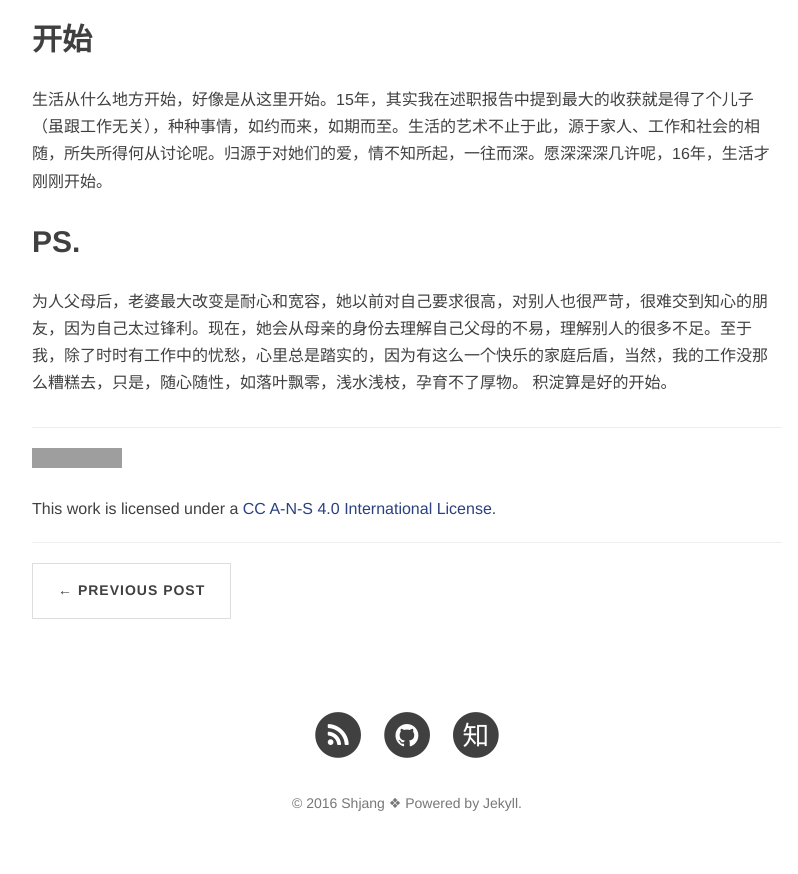
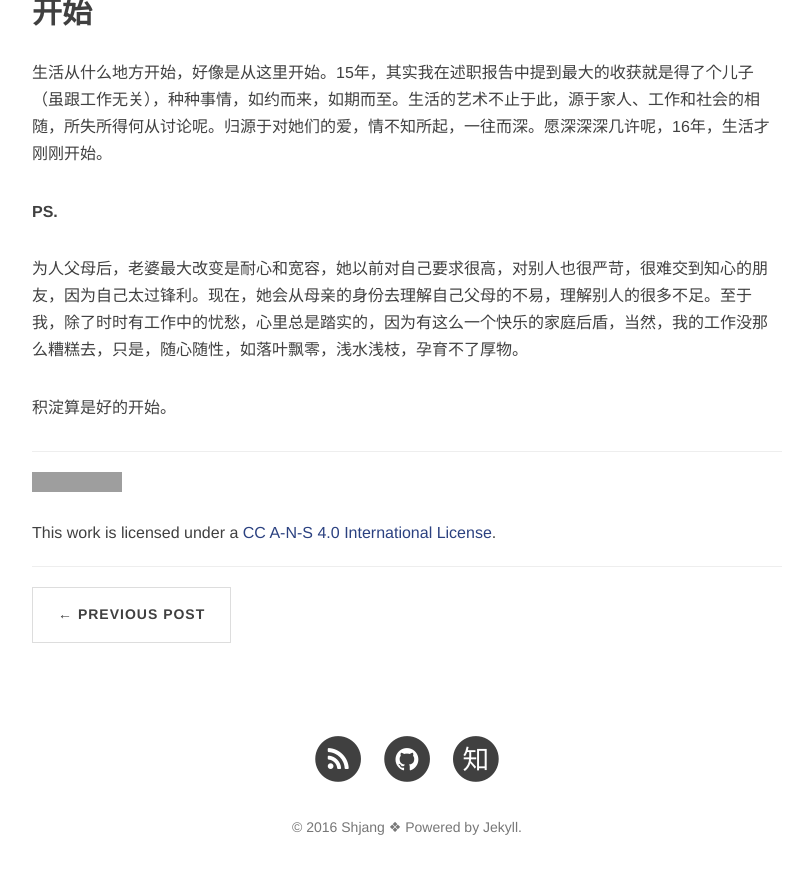
Before and after one commit to niuniulove/niuniulove.github.io, a Jekyll site: the page built from _posts/Erics/2016-02-02-Passed-Year-2015.md, in a window 1280 px wide and 900 px high, scrolled down 3211 px. Shown: the top 874 px of the window, without its empty margins (233-1031 px from the left). Built offline with Jekyll 4.4.1, drawn with Linux system fonts in a browser that asks for light colours; nearby versions of some CDN libraries; comment, search, counter and statistics services are not loaded; grey boxes are pictures that could not be loaded.

```diff
--- a/_posts/Erics/2016-02-02-Passed-Year-2015.md
+++ b/_posts/Erics/2016-02-02-Passed-Year-2015.md
@@ -60,6 +60,8 @@ description: 2015发生的一些事情，苦乐并行，喜大于忧。
 生活从什么地方开始，好像是从这里开始。15年，其实我在述职报告中提到最大的收获就是得了个儿子（虽跟工作无关），种种事情，如约而来，如期而至。生活的艺术不止于此，源于家人、工作和社会的相随，所失所得何从讨论呢。归源于对她们的爱，情不知所起，一往而深。愿深深深几许呢，16年，生活才刚刚开始。
 
 
-## PS. ##
+**PS.**
+
 为人父母后，老婆最大改变是耐心和宽容，她以前对自己要求很高，对别人也很严苛，很难交到知心的朋友，因为自己太过锋利。现在，她会从母亲的身份去理解自己父母的不易，理解别人的很多不足。至于我，除了时时有工作中的忧愁，心里总是踏实的，因为有这么一个快乐的家庭后盾，当然，我的工作没那么糟糕去，只是，随心随性，如落叶飘零，浅水浅枝，孕育不了厚物。
+
 积淀算是好的开始。
```
